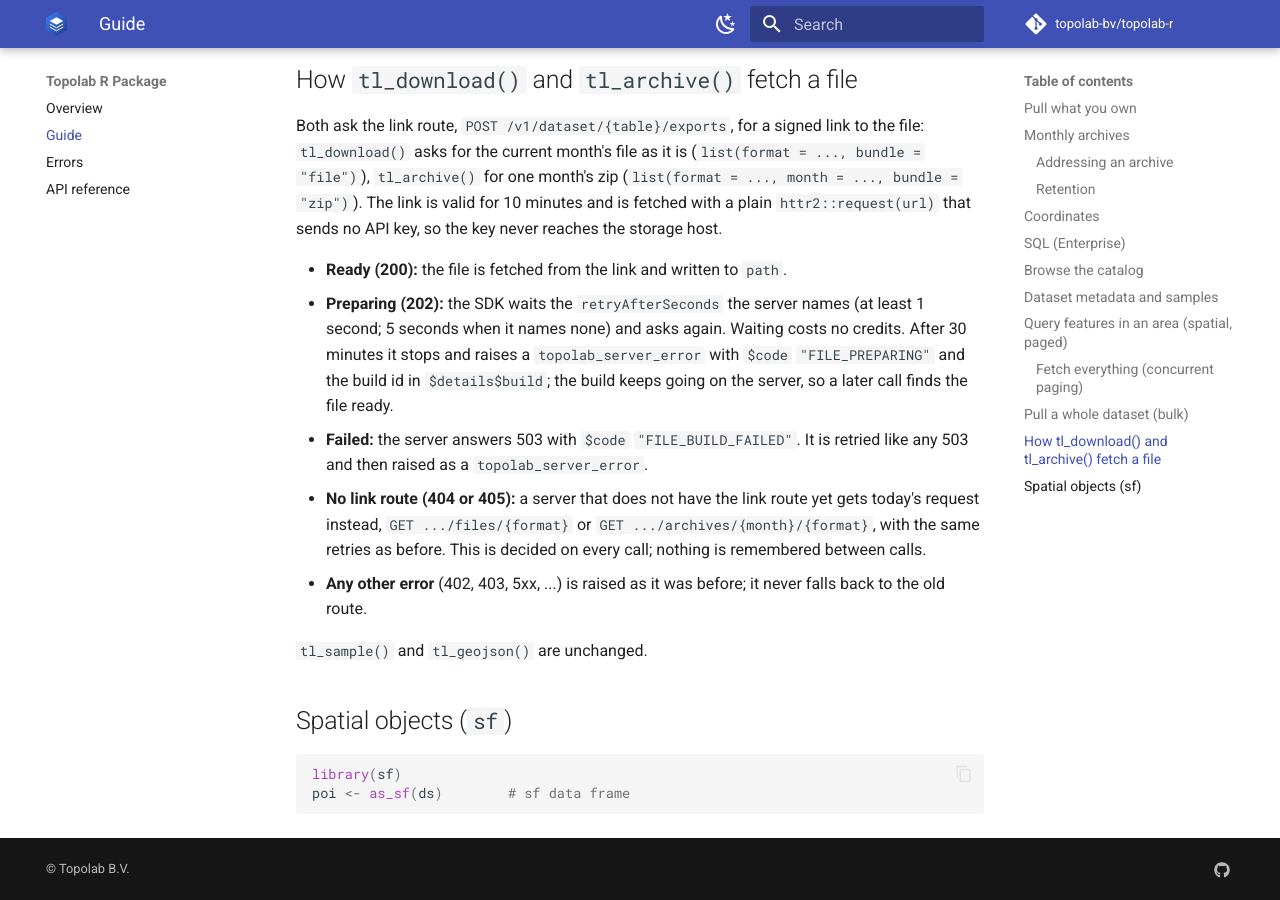
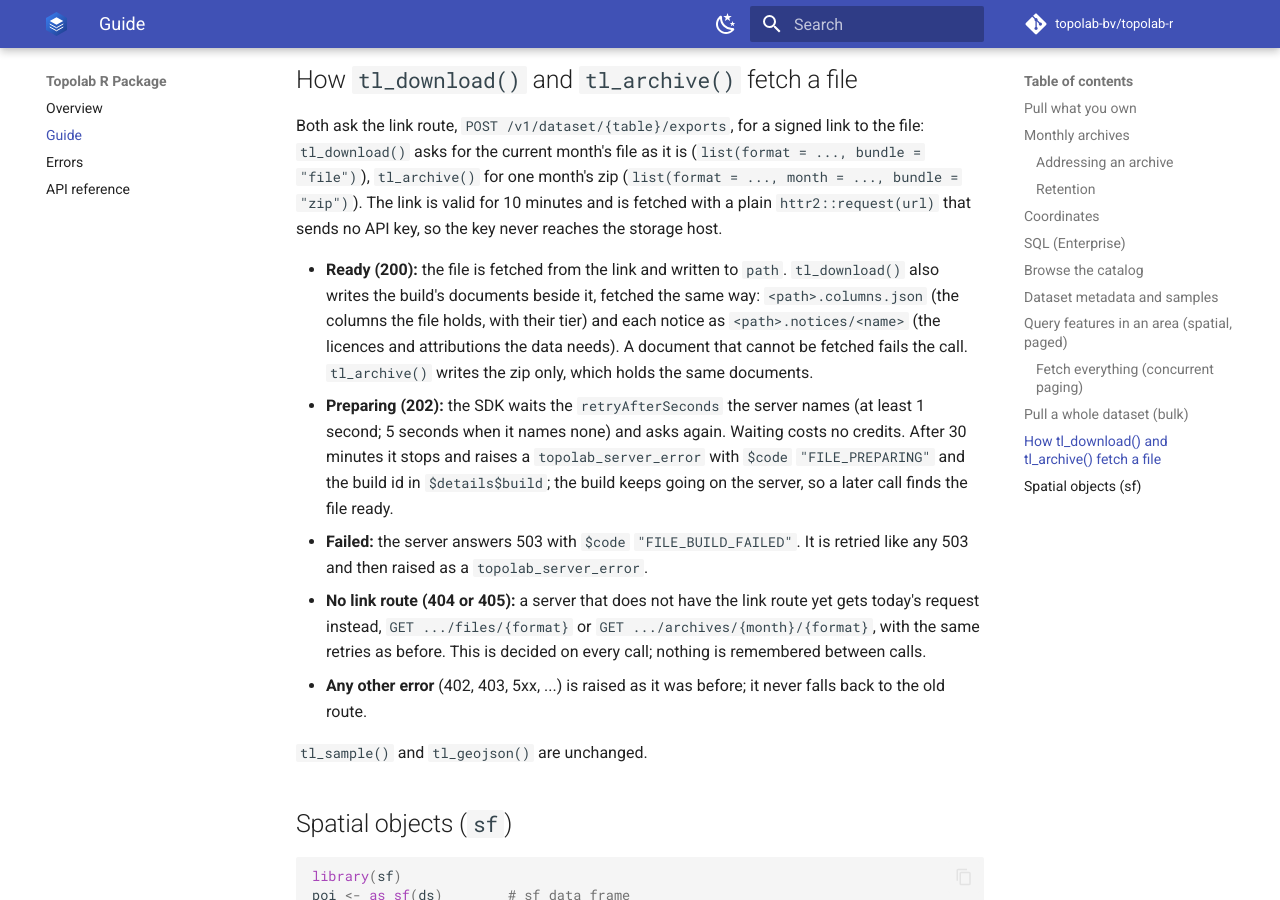
Before and after one commit to topolab-bv/topolab-r, an MkDocs documentation site: the page built from docs/guide.md, in a window 1280 px wide and 900 px high, scrolled down 3569 px. Built offline with MkDocs 1.6.1 and Material for MkDocs 9.7.7, drawn with Linux system fonts in a browser that asks for light colours; comment, search, counter and statistics services are not loaded.

Commit message:
feat(downloads): tl_download() writes the build's columns.json and notices beside the file
The link route's 200 names signed links to the build's documents.
tl_download() fetches them like the file, without the API key, as
<path>.columns.json and <path>.notices/<name>; a notice whose name is not a
plain file name is skipped and a document that cannot be fetched fails the
call. tl_archive() writes the zip only, which holds them.

```diff
--- a/docs/guide.md
+++ b/docs/guide.md
@@ -175,6 +175,11 @@ minutes and is fetched with a plain `httr2::request(url)` that sends no API
 key, so the key never reaches the storage host.
 
 - **Ready (200):** the file is fetched from the link and written to `path`.
+  `tl_download()` also writes the build's documents beside it, fetched the same
+  way: `<path>.columns.json` (the columns the file holds, with their tier) and
+  each notice as `<path>.notices/<name>` (the licences and attributions the
+  data needs). A document that cannot be fetched fails the call.
+  `tl_archive()` writes the zip only, which holds the same documents.
 - **Preparing (202):** the SDK waits the `retryAfterSeconds` the server names
   (at least 1 second; 5 seconds when it names none) and asks again. Waiting
   costs no credits. After 30 minutes it stops and raises a
```
Also changed, not shown: NEWS.md (+5 -0 lines), 4 other files.
